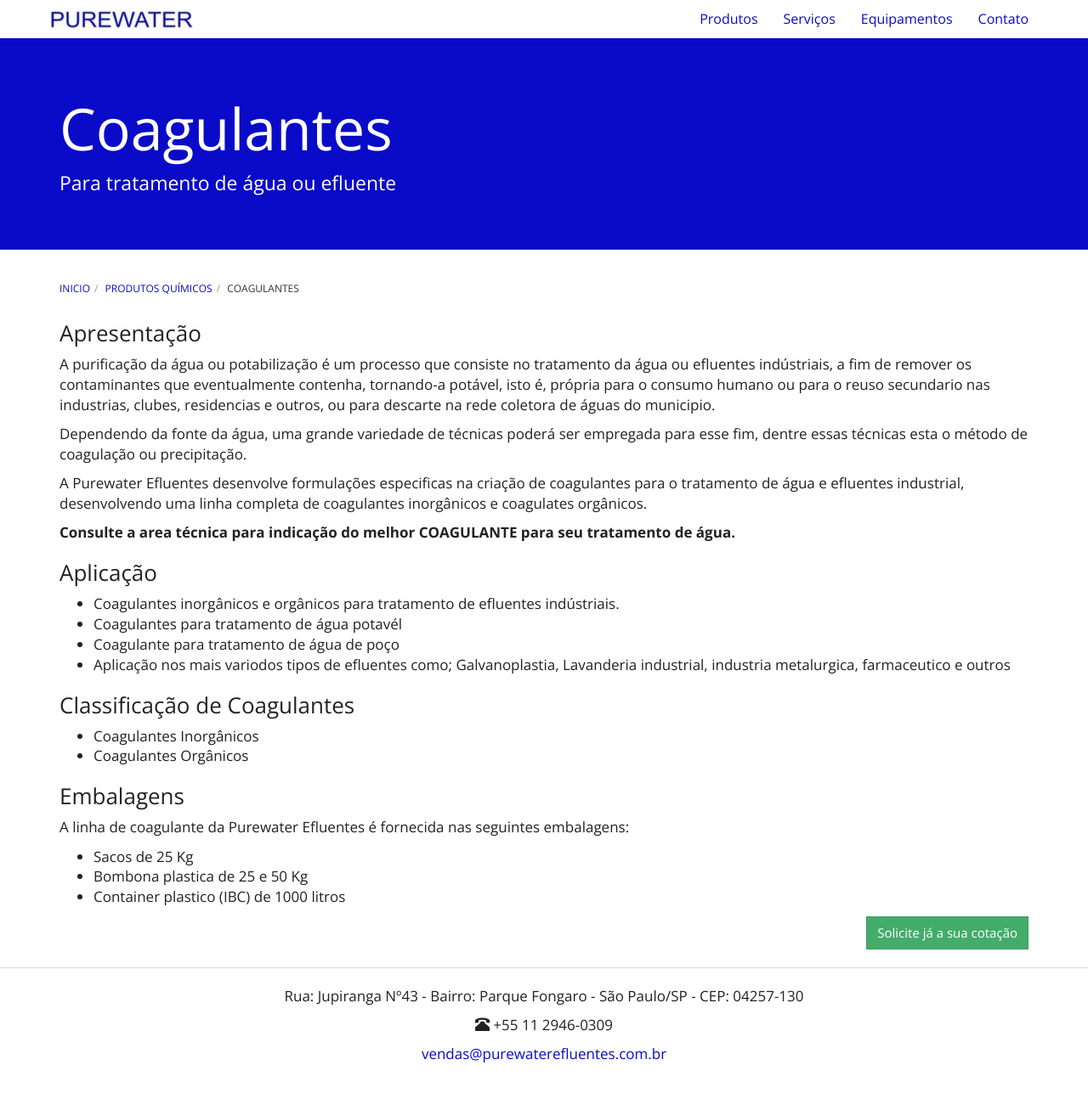
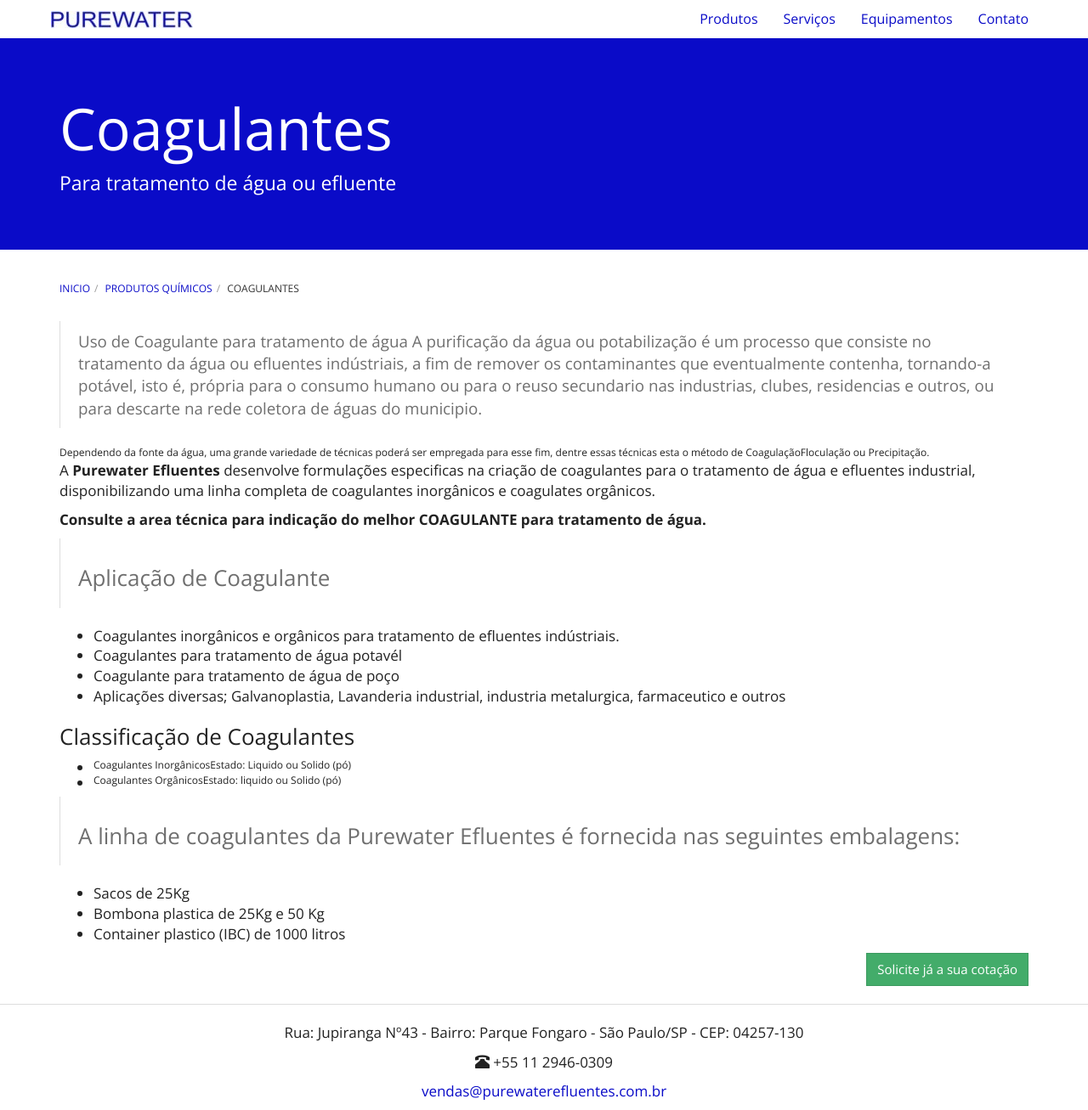
Before and after one commit to purewaterefluentes/purewaterefluentes.github.io, a Jekyll site: the page built from produtos/coagulante-agua-efluentes.md, in a window 1280 px wide and 1307 px high. Shown: the whole window at 85% size. Built offline with Jekyll 4.4.1, drawn with Linux system fonts in a browser that asks for light colours; nearby versions of some CDN libraries; library files that are not in the unit come from our copies.

Commit message:
Update coagulante-agua-efluentes.md

```diff
--- a/produtos/coagulante-agua-efluentes.md
+++ b/produtos/coagulante-agua-efluentes.md
@@ -1,36 +1,36 @@
 ---
 layout: contato
-pageTitle: Coagulantes
+pageTitle: COAGULANTE PARA TRATAMENTO DE ÁGUA | FLOCULANTES
 title: Coagulantes
 subtitle: Para tratamento de água ou efluente
 ---
 
-### Apresentação
-
+>
+Uso de Coagulante para tratamento de água
 A purificação da água ou potabilização é um processo que consiste no tratamento da água ou efluentes indústriais, a fim de remover os contaminantes que eventualmente contenha, tornando-a potável, isto é, própria para o consumo humano ou para o reuso secundario nas industrias, clubes, residencias e outros, ou para descarte na rede coletora de águas do municipio.
 
-Dependendo da fonte da água, uma grande variedade de técnicas poderá ser empregada para esse fim, dentre essas técnicas esta o método de coagulação ou precipitação.
+Dependendo da fonte da água, uma grande variedade de técnicas poderá ser empregada para esse fim, dentre essas técnicas esta o método de Coagulação | Floculação ou Precipitação.
 
-A Purewater Efluentes desenvolve formulações especificas na criação de coagulantes para o tratamento de água e efluentes industrial, desenvolvendo uma linha completa de coagulantes inorgânicos e coagulates orgânicos.
+A **Purewater Efluentes** desenvolve formulações especificas na criação de coagulantes para o tratamento de água e efluentes industrial, disponibilizando uma linha completa de coagulantes inorgânicos e coagulates orgânicos.
 
-**Consulte a area técnica para indicação do melhor COAGULANTE para seu tratamento de água.**
+**Consulte a area técnica para indicação do melhor COAGULANTE para tratamento de água.**
 
-### Aplicação
+>
+### Aplicação de Coagulante
 
 - Coagulantes inorgânicos e orgânicos para tratamento de efluentes indústriais.
 - Coagulantes para tratamento de água potavél
 - Coagulante para tratamento de água de poço
-- Aplicação nos mais variodos tipos de efluentes como; Galvanoplastia, Lavanderia industrial, industria metalurgica, farmaceutico e outros
+- Aplicações diversas; Galvanoplastia, Lavanderia industrial, industria metalurgica, farmaceutico e outros
 
 ### Classificação de Coagulantes
 
-- Coagulantes Inorgânicos
-- Coagulantes Orgânicos
+- Coagulantes Inorgânicos | Estado: Liquido ou Solido (pó)
+- Coagulantes Orgânicos   | Estado: liquido ou Solido (pó)
 
-### Embalagens
+>
+### A linha de coagulantes da Purewater Efluentes é fornecida nas seguintes embalagens:
 
-A linha de coagulante da Purewater Efluentes é fornecida nas seguintes embalagens:
-
-- Sacos de 25 Kg
-- Bombona plastica de 25 e 50 Kg
+- Sacos de 25Kg
+- Bombona plastica de 25Kg e 50 Kg
 - Container plastico (IBC) de 1000 litros
```
